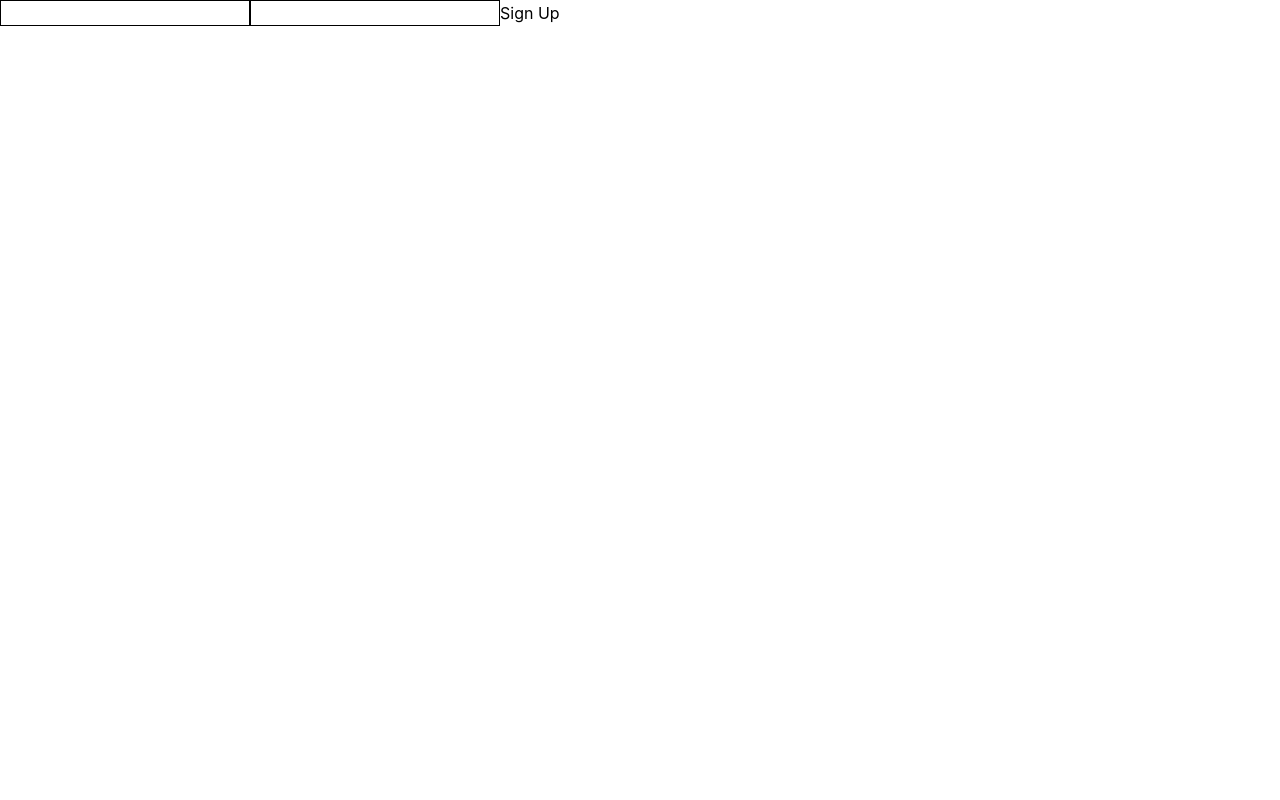
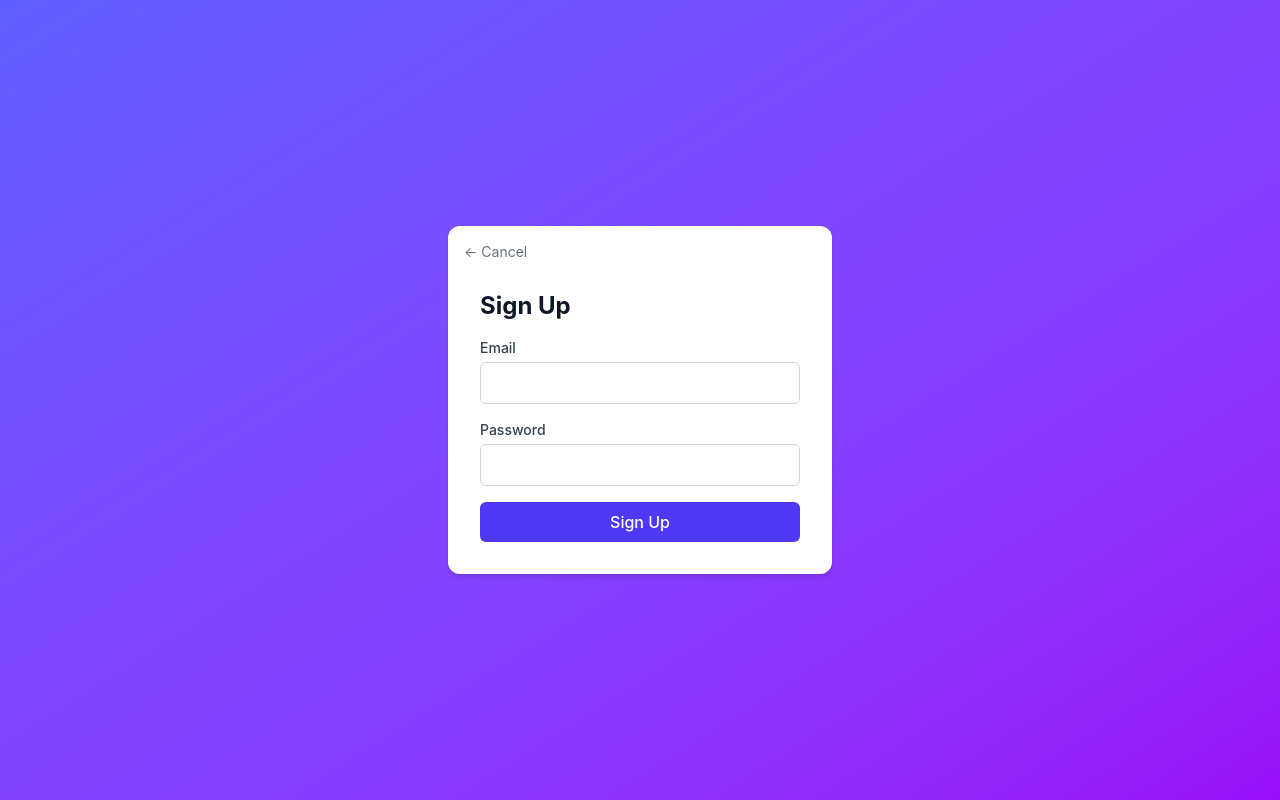
Before and after one commit to nguyenhaley/job-application-tracker-frontend, a React (Vite) app in the folder job-application-tracker-frontend/: page /signup in a window 1280 px wide. Built offline with nearby package versions, Linux system fonts and the light colour scheme.

Commit message:
completed basic styling for login and signup page

```diff
--- a/job-application-tracker-frontend/src/components/AddApplicationForm.jsx
+++ b/job-application-tracker-frontend/src/components/AddApplicationForm.jsx
@@ -1,14 +1,12 @@
 import { useState } from 'react'
 import {API_URL} from '../api'
-import { useNavigate } from 'react-router-dom'
 
-function AddApplicationForm() {
+function AddApplicationForm({ onClose, onSuccess }) {
   const [dateApplied, setDateApplied] = useState('')
   const [source, setSource] = useState('')
   const [companyName, setCompanyName] = useState('')
   const [roleTitle, setRoleTitle] = useState('')
 
-  const navigate = useNavigate()
   const [errorMessage, setErrorMessage] = useState('')
   const [successMessage, setSuccessMessage] = useState('')
 
@@ -36,7 +34,7 @@ function AddApplicationForm() {
         const data = await response.json()
         setSuccessMessage('Application added successfully!')
         setTimeout(() => {
-            navigate('/dashboard')
+            onSuccess()
         }, 2000)
     } else {
         const errorData = await response.json()
@@ -54,7 +52,10 @@ function AddApplicationForm() {
                 <input type="text" value={source} onChange={(e) => setSource(e.target.value)} className="border"/>
                 <input type="text" value={companyName} onChange={(e) => setCompanyName(e.target.value)} className="border"/>
                 <input type="text" value={roleTitle} onChange={(e) => setRoleTitle(e.target.value)} className="border"/>
-                <button type="submit">Add Application</button>
+                <br></br>
+                <button type="button" onClick={onClose}>Cancel</button>
+                <br></br>
+                <button type="submit">Submit</button>
             </>
         )}
     </form>
--- a/job-application-tracker-frontend/src/pages/Dashboard.jsx
+++ b/job-application-tracker-frontend/src/pages/Dashboard.jsx
@@ -4,29 +4,63 @@ import AddApplicationForm from '../components/AddApplicationForm'
 
 function Dashboard() {
   const [applications, setApplications] = useState([])
+  const [isModalOpen, setIsModalOpen] = useState(false)
 
-  useEffect(() => {
   async function fetchApplications() {
     const token = localStorage.getItem('token')
     const response = await fetch(`${API_URL}/applications`, {
-        headers: { 'Authorization': `Bearer ${token}` } /* request requires token from localStorage since user needs to be authenticated */
+      headers: { 'Authorization': `Bearer ${token}` } // request requires token from localStorage since user needs to be authenticated
     })
     const data = await response.json()
     setApplications(data)
   }
 
+  // will handle status changed to applications
+  async function handleStatusChange(applicationId, newStatus) {
+  const token = localStorage.getItem('token')
+  const response = await fetch(`${API_URL}/applications/${applicationId}/status`, {
+    method: 'PATCH',
+    headers: {
+      'Content-Type': 'application/json',
+      'Authorization': `Bearer ${token}`
+    },
+    body: JSON.stringify({ status: newStatus })
+  })
+
+  if (response.ok) {
+    fetchApplications() // refresh the list of applications after status change
+  }
+}
+
+  useEffect(() => {
     fetchApplications()
   }, [])
 
   return (
     <div>
       <h1>Dashboard</h1>
-      <AddApplicationForm />
+      <button onClick={() => setIsModalOpen(true)}>Add Application</button>
       {applications.map((app) => (
         <div key={app.id}>
-          <p> {app.date_applied} - {app.source} - {app.company.name} - {app.role_title} - {app.current_status}</p>
+          <p>{app.date_applied} - {app.company.name} - {app.source} - {app.role_title}
+            <select value={app.current_status} onChange={(e) => handleStatusChange(app.id, e.target.value)}>
+              <option value="applied">Applied</option>
+              <option value="interview">Interview</option>
+              <option value="offer">Offer</option>
+              <option value="rejected">Rejected</option>
+            </select>
+          </p>
         </div>
       ))}
+      {isModalOpen && (
+        <AddApplicationForm
+          onClose={() => setIsModalOpen(false)}
+          onSuccess={() => {
+            setIsModalOpen(false)
+            fetchApplications()
+          }}
+        />
+      )}
     </div>
   )
 }
--- a/job-application-tracker-frontend/src/pages/Login.jsx
+++ b/job-application-tracker-frontend/src/pages/Login.jsx
@@ -1,6 +1,7 @@
 import { useState } from 'react'
 import {API_URL} from '../api'
 import { useNavigate } from 'react-router-dom'
+import { Link } from 'react-router-dom'
 
 function Login() {
   const [email, setEmail] = useState('')
@@ -26,18 +27,69 @@ function Login() {
     } else {
         // Handle error, show error message
         const errorData = await response.json()
-        setErrorMessage(errorData.detail || 'Login failed')
+        if (Array.isArray(errorData.detail)) {
+          setErrorMessage(errorData.detail[0].msg.toUpperCase())
+        } else {
+          setErrorMessage(errorData.detail || 'Login failed')
+        }
     }
   }
 
   return (
-    <form onSubmit={handleSubmit}>
-        {errorMessage && <p style={{color: 'red'}}>{errorMessage}</p>}
-        <input type="email" value={email} onChange={(e) => setEmail(e.target.value)} className="border"/>
-        <input type="password" value={password} onChange={(e) => setPassword(e.target.value)} className="border"/>
-        <button type="submit">Log In</button>
-    </form>
+    <div className="min-h-screen flex">
+      {/* left side of page */}
+      <div className="w-1/2 flex items-center justify-center bg-white">
+        <form onSubmit={handleSubmit} className="w-full max-w-sm space-y-4 px-8">
+            <h1 className="text-3xl font-bold text-gray-900 mb-6">Login</h1>
+
+            {errorMessage && <p style={{color: 'red'}}>{errorMessage}</p>}
+
+            <div>
+              <label className="block text-sm font-medium text-gray-700 mb-1">Email</label>
+              <input
+                type="email"
+                value={email}
+                onChange={(e) => setEmail(e.target.value)}
+                className="w-full border border-gray-300 rounded-md px-3 py-2 focus:outline-none focus:ring-2 focus:ring-indigo-500"
+              />
+            </div>
+
+            <div>
+              <label className="block text-sm font-medium text-gray-700 mb-1">Password</label>
+              <input
+                type="password"
+                value={password}
+                onChange={(e) => setPassword(e.target.value)}
+                className="w-full border border-gray-300 rounded-md px-3 py-2 focus:outline-none focus:ring-2 focus:ring-indigo-500"
+              />
+            </div>
+
+            <button
+              type="submit"
+              className="w-full bg-indigo-600 text-white font-medium py-2 rounded-md hover:bg-indigo-700 transition"
+            >
+              Log In
+            </button>
+
+            <div className="flex items-center gap-3 pt-2">
+              <div className="flex-1 h-px bg-gray-200" />
+              <span className="text-sm text-gray-400">or</span>
+              <div className="flex-1 h-px bg-gray-200" />
+            </div>
+
+            <Link
+              to="/signup"
+              className="block text-center border border-gray-300 rounded-md py-2 text-gray-700 hover:bg-gray-50 transition"
+            >
+              Create Account
+            </Link>
+          </form>
+        </div>
+
+      {/* right side: background */}
+      <div className="w-1/2 bg-gradient-to-br from-indigo-500 to-purple-600" />
+
+    </div>
   )
 }
-
 export default Login
--- a/job-application-tracker-frontend/src/pages/Signup.jsx
+++ b/job-application-tracker-frontend/src/pages/Signup.jsx
@@ -1,6 +1,7 @@
 import { useState } from 'react'
 import {API_URL} from '../api'
 import { useNavigate } from 'react-router-dom'
+import { Link } from 'react-router-dom'
 
 function Signup() {
   const [email, setEmail] = useState('')
@@ -29,22 +30,65 @@ function Signup() {
     } else {
         // Handle error, show error message
         const errorData = await response.json()
+        if (Array.isArray(errorData.detail)) {
+          setErrorMessage(errorData.detail[0].msg.toUpperCase())
+        } else {
           setErrorMessage(errorData.detail || 'Signup failed')
+        }
     }
   }
 
   return (
-    <form onSubmit={handleSubmit}>
-        {errorMessage && <p style={{color: 'red'}}>{errorMessage}</p>}
-        {successMessage && <p style={{color: 'green'}}>{successMessage}</p>}
+    <div className="min-h-screen flex items-center justify-center bg-gray-50">
+        <div className="bg-gradient-to-br from-indigo-500 to-purple-600 absolute inset-0 opacity-100" />
+
+        <div className="relative bg-white p-8 rounded-xl shadow-md w-full max-w-sm">
+            <Link
+                to="/"
+                className="absolute top-4 left-4 text-sm text-gray-500 hover:text-gray-700"
+            >
+                ← Cancel
+            </Link>
+
+            <form onSubmit={handleSubmit} className="space-y-4 mt-8">
+                <h1 className="text-2xl font-bold text-gray-900">Sign Up</h1>
+
+                {errorMessage && <p className="text-red-600 text-sm">{errorMessage}</p>}
+                {successMessage && <p className="text-green-600 text-sm">{successMessage}</p>}
+
                 {!successMessage && (
                     <>
-                <input type="email" value={email} onChange={(e) => setEmail(e.target.value)} className="border"/>
-                <input type="password" value={password} onChange={(e) => setPassword(e.target.value)} className="border"/>
-                <button type="submit">Sign Up</button>
+                        <div>
+                            <label className="block text-sm font-medium text-gray-700 mb-1">Email</label>
+                            <input
+                                type="email"
+                                value={email}
+                                onChange={(e) => setEmail(e.target.value)}
+                                className="w-full border border-gray-300 rounded-md px-3 py-2 focus:outline-none focus:ring-2 focus:ring-indigo-500"
+                            />
+                        </div>
+
+                        <div>
+                            <label className="block text-sm font-medium text-gray-700 mb-1">Password</label>
+                            <input
+                                type="password"
+                                value={password}
+                                onChange={(e) => setPassword(e.target.value)}
+                                className="w-full border border-gray-300 rounded-md px-3 py-2 focus:outline-none focus:ring-2 focus:ring-indigo-500"
+                            />
+                        </div>
+
+                        <button
+                            type="submit"
+                            className="w-full bg-indigo-600 text-white font-medium py-2 rounded-md hover:bg-indigo-700 transition"
+                        >
+                            Sign Up
+                        </button>
                     </>
                 )}
             </form>
+        </div>
+    </div>
   )
 }
 
```
Lines whose indentation alone changed are shown as unchanged.
